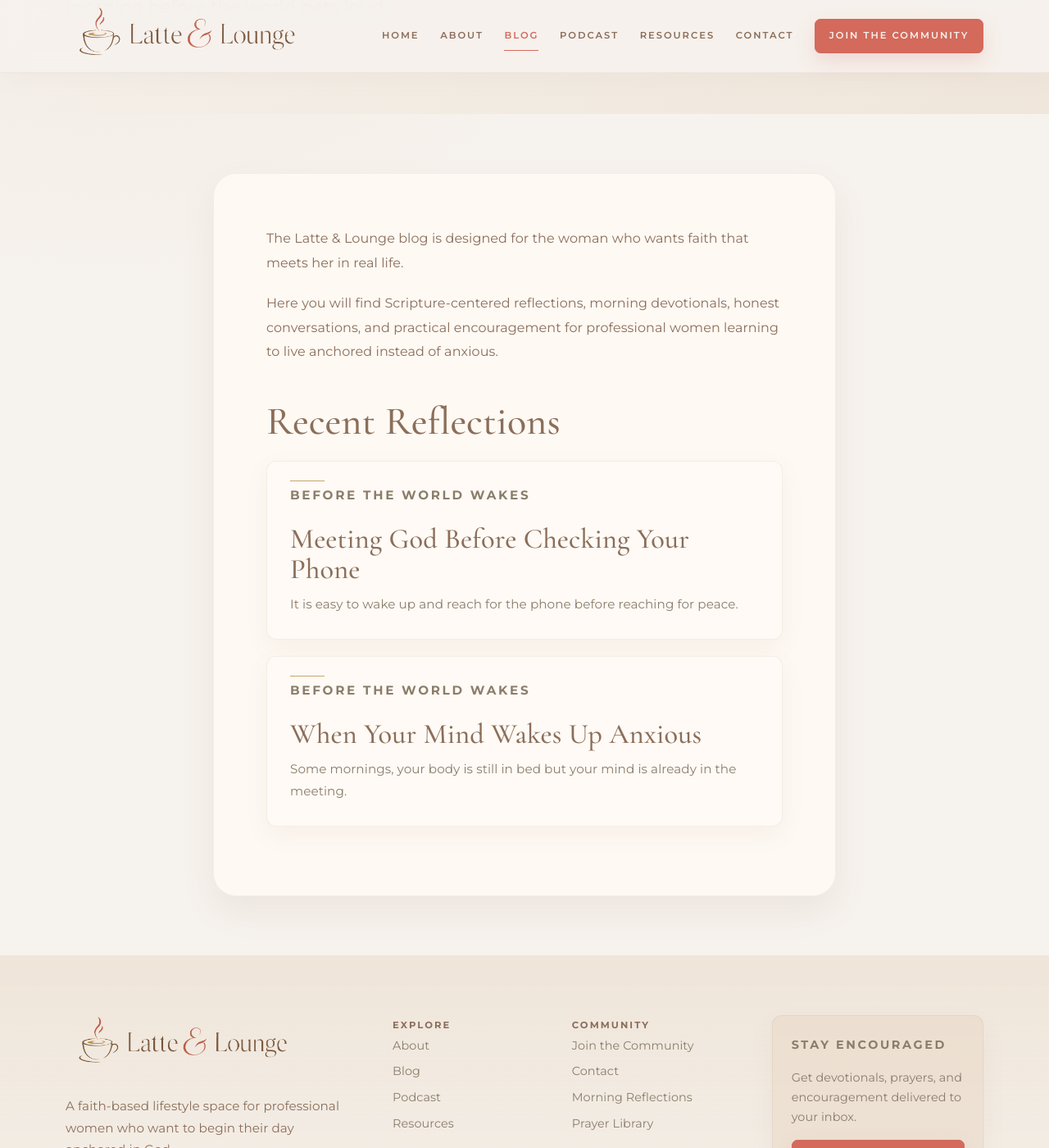
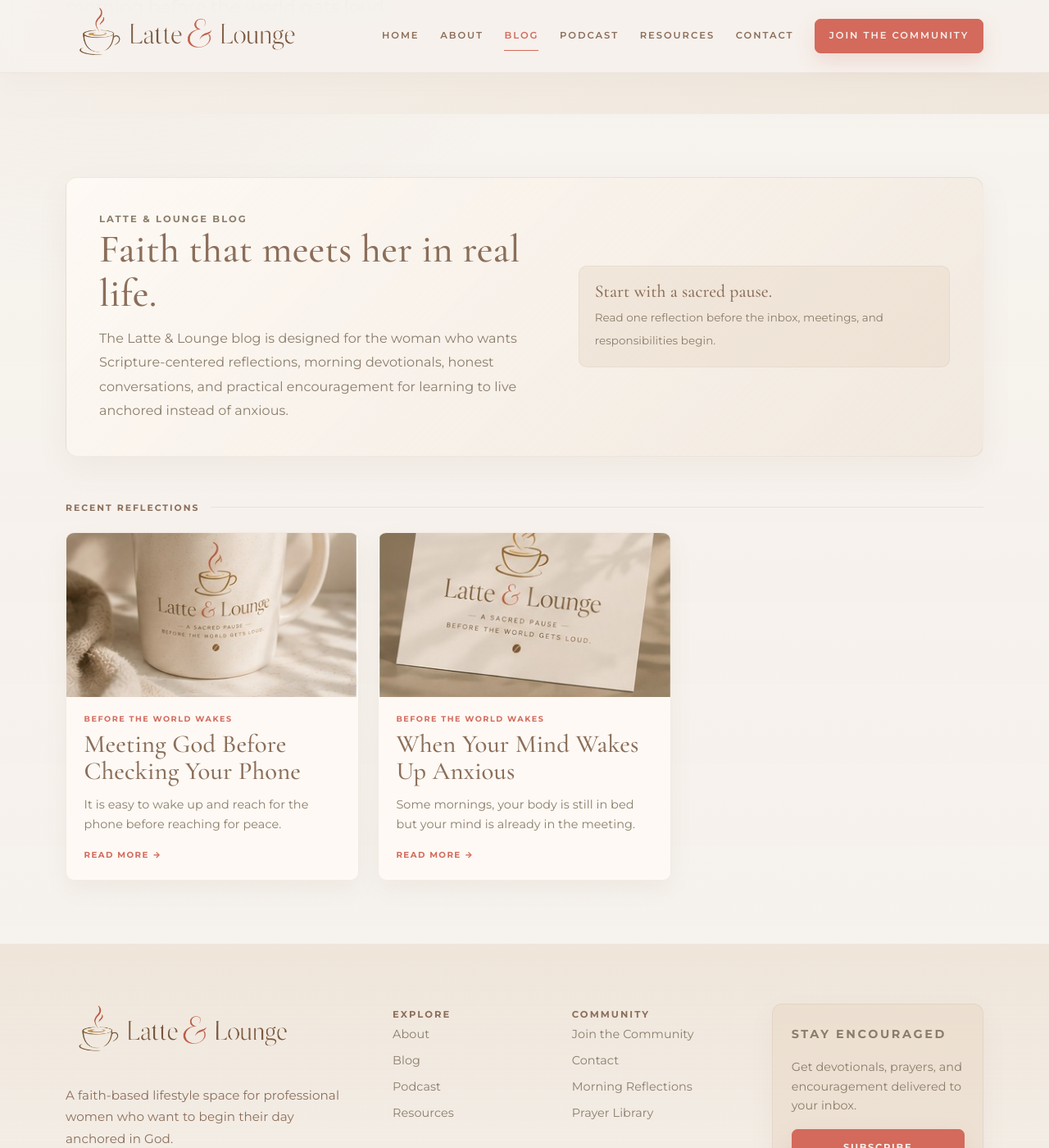
Before and after one commit to jeffthomasiii/latte-lounge-poc, a Jekyll site: the page built from docs/blog.md, in a window 1280 px wide and 1400 px high, scrolled down 397 px. Shown: the whole window at 82% size. Built offline with Jekyll 4.4.1, drawn with Linux system fonts in a browser that asks for light colours.

Commit message:
Refine blog listing into editorial card grid

```diff
--- a/docs/blog.md
+++ b/docs/blog.md
@@ -3,18 +3,43 @@ layout: page
 title: Blog
 eyebrow: "Read"
 subtitle: "Devotionals, reflections, and honest conversations for the morning before the world gets loud."
+content_width: wide
+collection_style: true
 ---
 
-The Latte & Lounge blog is designed for the woman who wants faith that meets her in real life.
+<div class="collection-feature-strip">
+  <div>
+    <p class="eyebrow">Latte &amp; Lounge Blog</p>
+    <h2>Faith that meets her in real life.</h2>
+    <p>The Latte & Lounge blog is designed for the woman who wants Scripture-centered reflections, morning devotionals, honest conversations, and practical encouragement for learning to live anchored instead of anxious.</p>
+  </div>
 
-Here you will find Scripture-centered reflections, morning devotionals, honest conversations, and practical encouragement for professional women learning to live anchored instead of anxious.
+  <div class="collection-feature-note">
+    <strong>Start with a sacred pause.</strong>
+    <span>Read one reflection before the inbox, meetings, and responsibilities begin.</span>
+  </div>
+</div>
 
-## Recent Reflections
+<p class="collection-section-label">Recent Reflections</p>
 
-{% for post in site.posts %}
-<article class="listing-card">
-  <p class="eyebrow">{{ post.category }}</p>
-  <h2><a href="{{ post.url | relative_url }}">{{ post.title }}</a></h2>
-  <p>{{ post.excerpt | strip_html | truncate: 180 }}</p>
-</article>
-{% endfor %}
+<div class="collection-grid blog-grid">
+  {% for post in site.posts %}
+    <a class="collection-card" href="{{ post.url | relative_url }}">
+      {% assign image_index = forloop.index | modulo: 3 %}
+      {% if image_index == 1 %}
+        <img class="collection-card-image" src="{{ '/assets/images/home-photo-soft-mug.jpg' | relative_url }}" alt="Latte mug in soft morning light">
+      {% elsif image_index == 2 %}
+        <img class="collection-card-image" src="{{ '/assets/images/home-photo-brand-card.jpg' | relative_url }}" alt="Latte and Lounge brand card on a warm neutral surface">
+      {% else %}
+        <img class="collection-card-image" src="{{ '/assets/images/home-photo-candle-stillness.jpg' | relative_url }}" alt="Candle, coffee, and still morning atmosphere">
+      {% endif %}
+
+      <div class="collection-card-body">
+        <span class="collection-card-kicker">{{ post.category | default: "Morning Reflection" }}</span>
+        <h2>{{ post.title }}</h2>
+        <p>{{ post.excerpt | strip_html | truncate: 150 }}</p>
+        <span class="collection-card-link">Read More →</span>
+      </div>
+    </a>
+  {% endfor %}
+</div>
```
